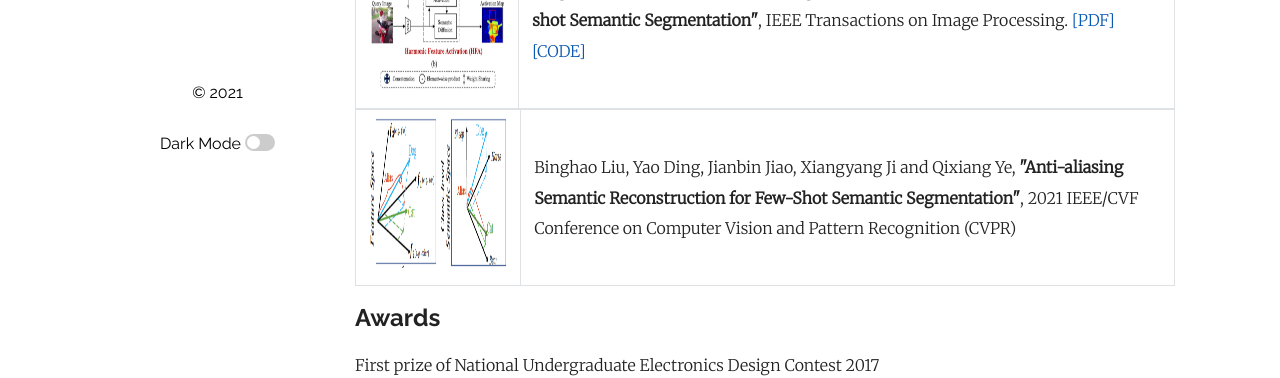
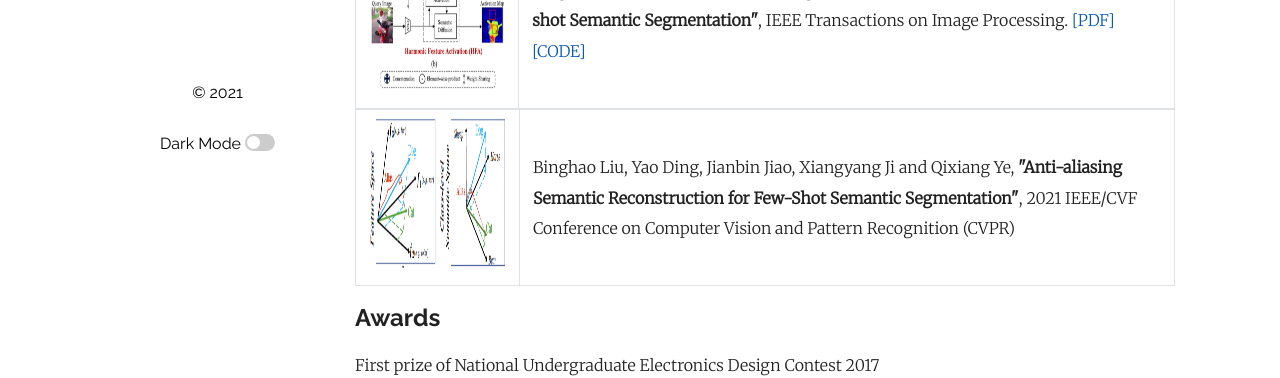
Before and after one commit to Bibikiller/Bibikiller.github.io, a Jekyll site: the page built from index.md, in a window 1280 px wide. Shown: the part 511-889 px from the top of the page. Built offline with Jekyll 4.4.1, drawn with Linux system fonts in a browser that asks for light colours; some web fonts are replaced; our own code applies the rules of GitHub Pages for plain Markdown files; a script that is not in the unit is left out; comment, search, counter and statistics services are not loaded.

Commit message:
Update index.md

```diff
--- a/index.md
+++ b/index.md
@@ -21,7 +21,7 @@ IEEE Transactions on Image Processing. <a href="https://ieeexplore.ieee.org/docu
 
 <table border="1">
 <tr>
-<td><img src="/ASR.png"  height="150" width="425"></td>
+<td><img src="/ASR.png"  height="150" width="420"></td>
 <td>Binghao Liu, Yao Ding, Jianbin Jiao, Xiangyang Ji and Qixiang Ye,
 <b>"Anti-aliasing Semantic Reconstruction for Few-Shot Semantic Segmentation"</b>,
 2021 IEEE/CVF Conference on Computer Vision and Pattern Recognition (CVPR)
```
